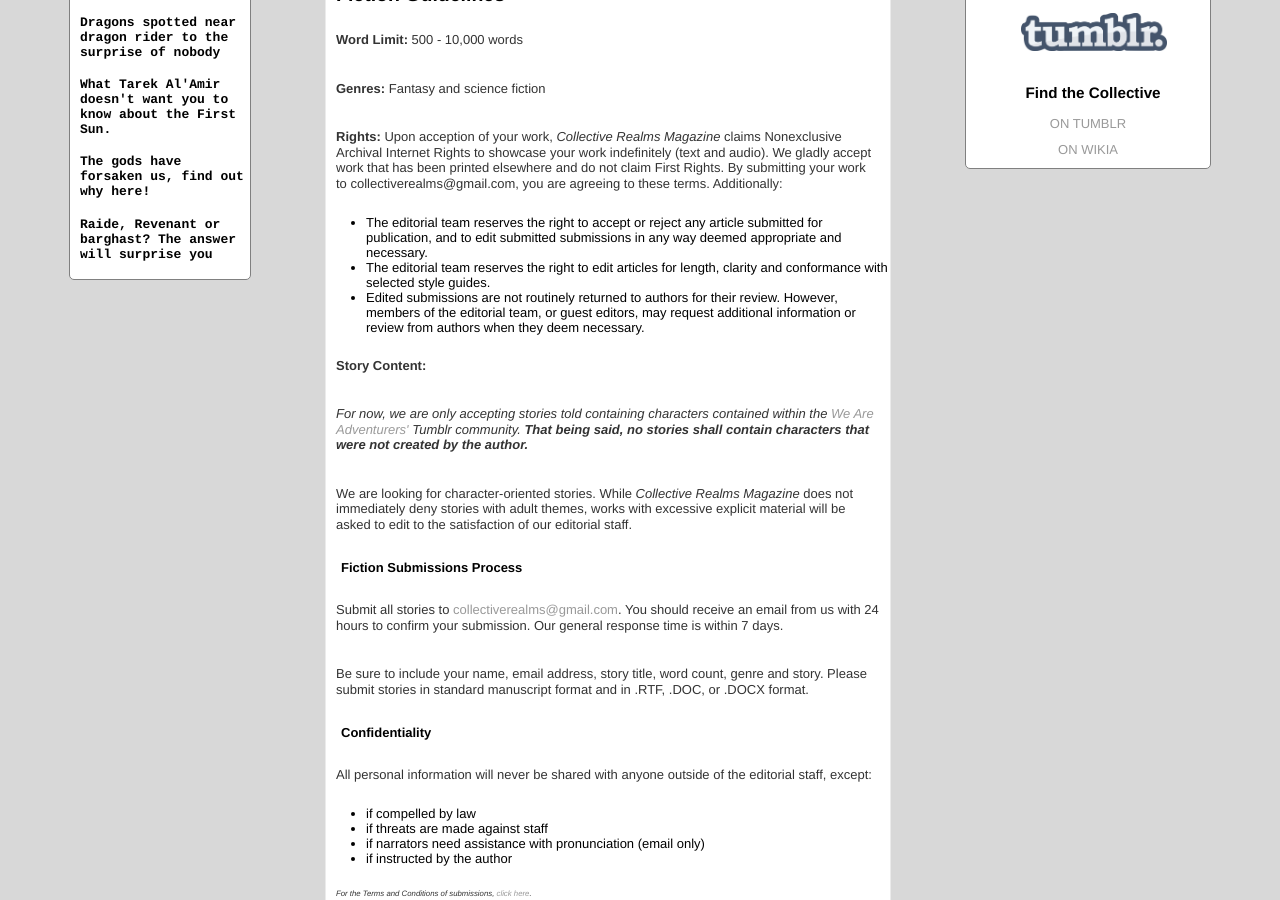
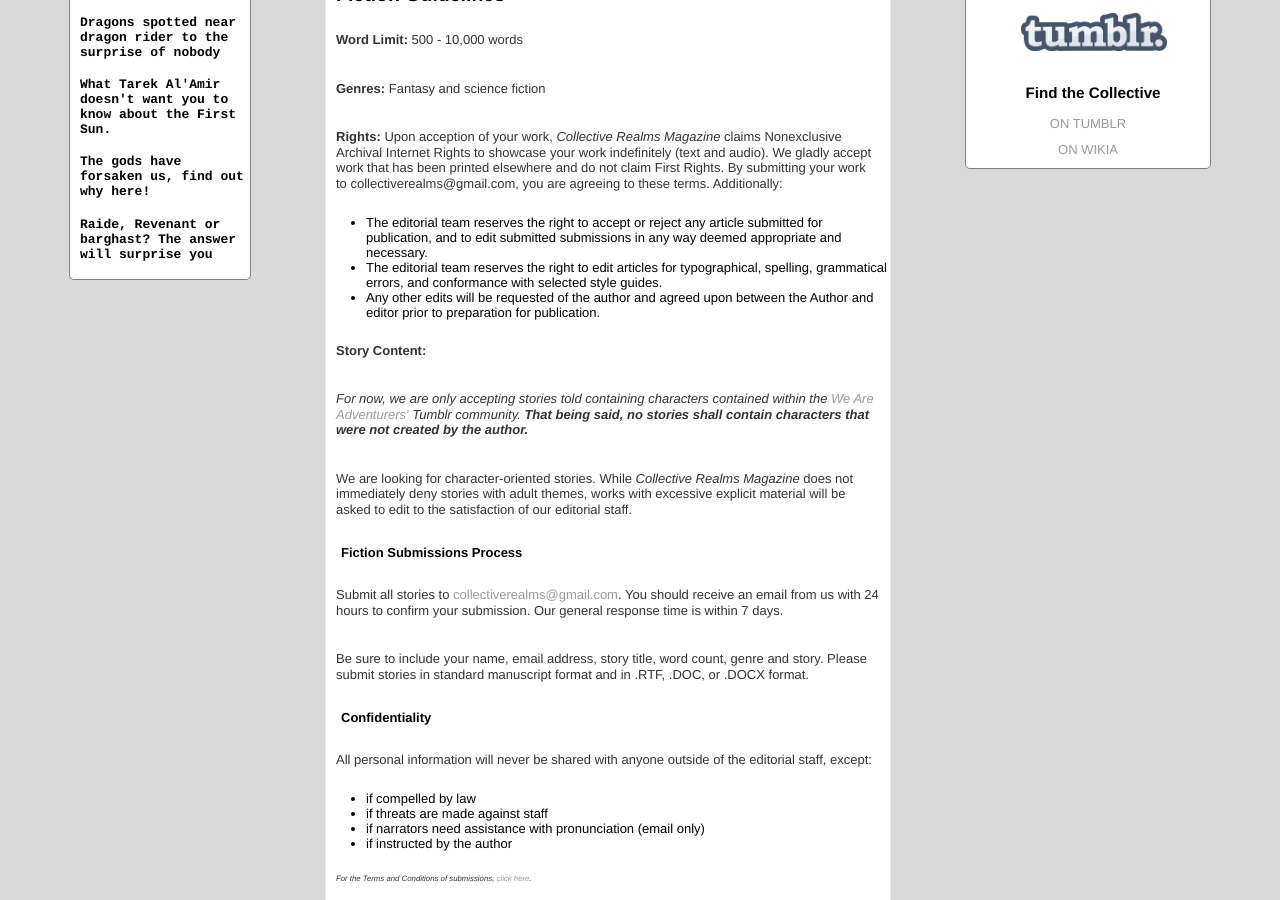
Before and after one commit to collectiverealms/collectiverealms, a Jekyll site: the page built from submissions.html, in a window 1280 px wide and 900 px high, scrolled down 371 px. Built offline with Jekyll 4.4.1, drawn with Linux system fonts in a browser that asks for light colours.

Commit message:
Update submissions.html

```diff
--- a/submissions.html
+++ b/submissions.html
@@ -11,8 +11,8 @@ title: Submissions
 
    <ul>
       <li>The editorial team reserves the right to accept or reject any article submitted for publication, and to edit submitted submissions in any way deemed appropriate and necessary.</li>
-      <li>The editorial team reserves the right to edit articles for length, clarity and conformance with selected style guides.</li>
-      <li>Edited submissions are not routinely returned to authors for their review. However, members of the editorial team, or guest editors, may request additional information or review from authors when they deem necessary.</li>
+      <li>The editorial team reserves the right to edit articles for typographical, spelling, grammatical errors, and conformance with selected style guides.</li>
+      <li> Any other edits will be requested of the author and agreed upon between the Author and editor prior to preparation for publication.</li>
    </ul>
    <p><strong>Story Content:</strong></p>
    <p><i>For now, we are only accepting stories told containing characters contained within the <a href="http://weareadventurers.tumblr.com/">We Are Adventurers'</a> Tumblr community. <strong> That being said, no stories shall contain characters that were not created by the author.</strong></i></p>
```
